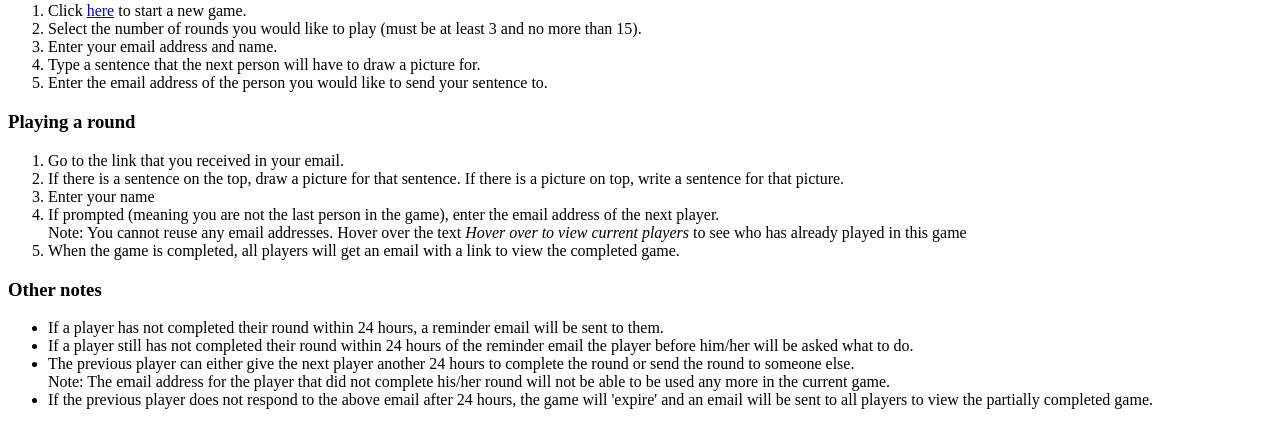
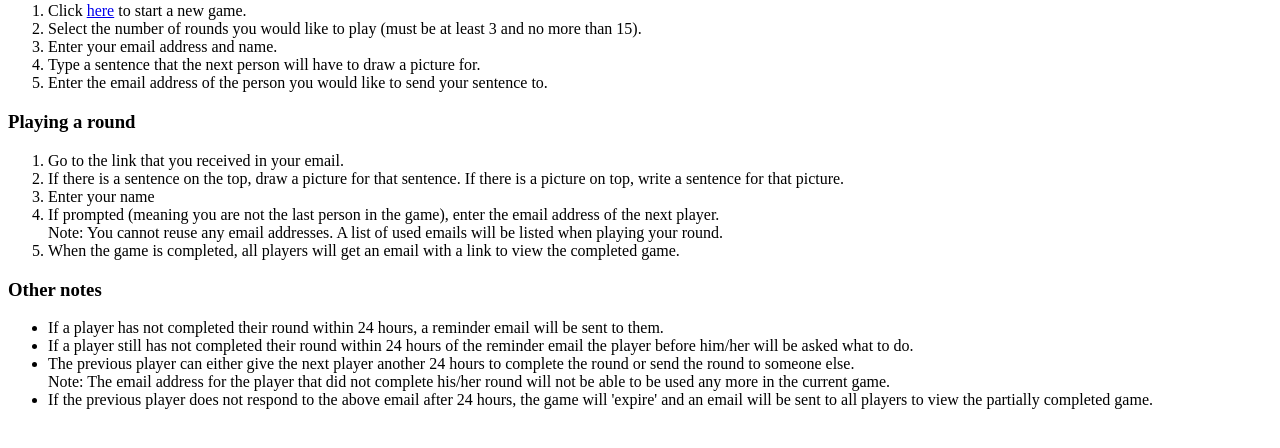
Before and after one commit to bcorwin/TheDrawingGame, a Django app: page /howtoplay/ in a window 1280 px wide. Shown: the part 161-609 px from the top of the page. Run offline with Django 3.2, Linux system fonts and the light colour scheme.

Commit message:
Updated how to play

```diff
--- a/TheDrawingGame/static/templates/howtoplay.html
+++ b/TheDrawingGame/static/templates/howtoplay.html
@@ -19,7 +19,7 @@
     <li>If there is a sentence on the top, draw a picture for that sentence. If there is a picture on top, write a sentence for that picture.</li>
     <li>Enter your name</li>
     <li>If prompted (meaning you are not the last person in the game), enter the email address of the next player.</li>
-    Note: You cannot reuse any email addresses. Hover over the text <i>Hover over to view current players</i> to see who has already played in this game
+    Note: You cannot reuse any email addresses. A list of used emails will be listed when playing your round.
     <li>When the game is completed, all players will get an email with a link to view the completed game.</li>
 </ol>
 <h3>Other notes</h3>
```
